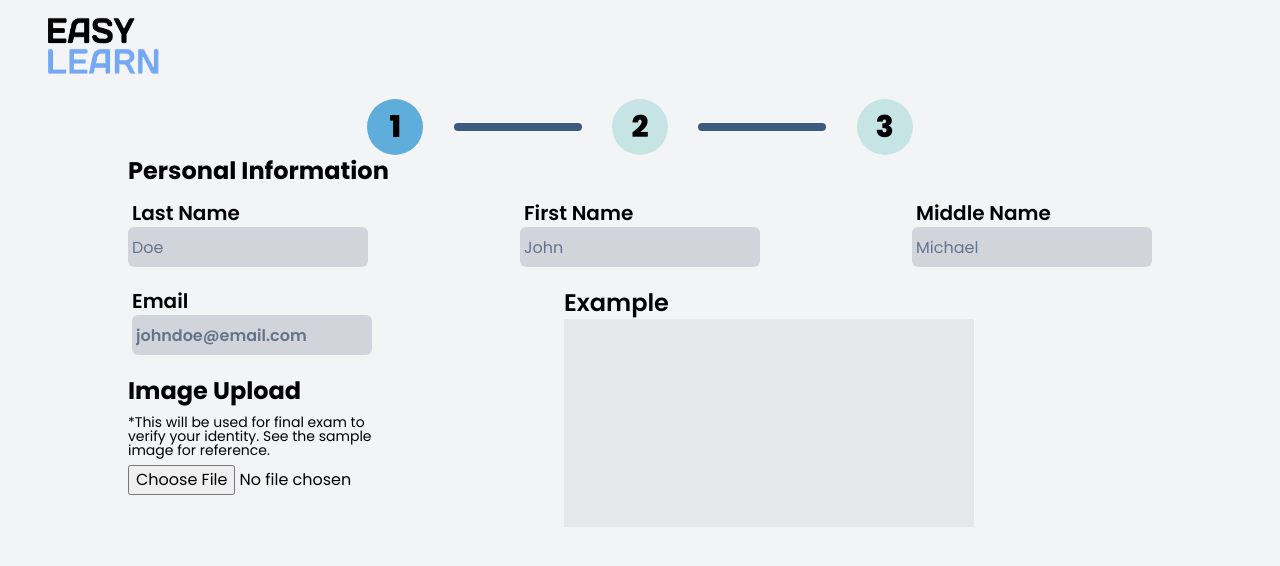
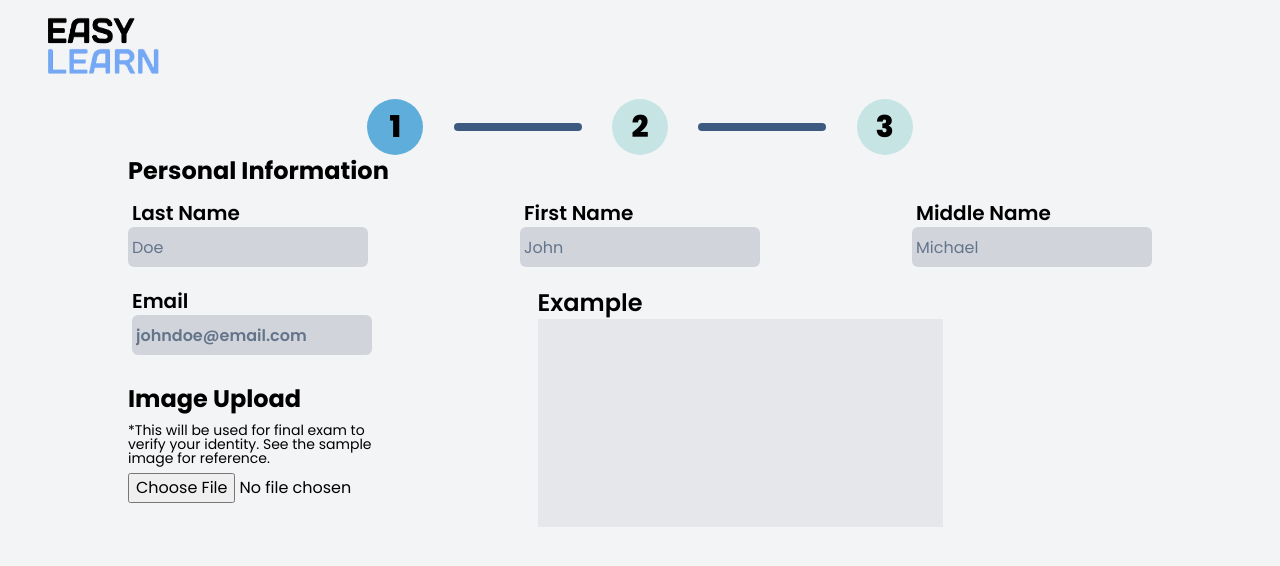
Before and after one commit to jdpena28/easylearn-kyc, a Next.js app: page / in a window 1280 px wide. Shown: the top 566 px of the page. Built offline with nearby package versions, Linux system fonts and the light colour scheme.

Commit message:
Fix: alignment issue for example of ID

```diff
--- a/pages/index.jsx
+++ b/pages/index.jsx
@@ -10,7 +10,7 @@ const App = () => {
     LastName: "",
     FirstName: "",
     MiddleName: "",
-    Email:""
+    Email: "",
   })
   return (
     <Layout>
@@ -42,31 +42,39 @@ const App = () => {
                 }}
               />
             </div>
+
+            <div className='grid grid-cols-5 justify-end'>
+              <div className='space-y-2'>
                 <div className='flex w-full'>
-              <label className='text-xl font-semibold pl-1' htmlFor='lastName'>
+                  <label
+                    className='text-xl font-semibold pl-1 mb-5'
+                    htmlFor='lastName'
+                  >
                     Email <br />
                     <input
                       className='bg-gray-300 text-base placeholder-slate-500 w-60 h-10 rounded-md pl-1'
                       type='email'
                       name='lastName'
                       id='lastName'
-                  onChange={(e) => {setEnrollee({ ...enrollee, Email: e.target.value })}}
+                      onChange={(e) => {
+                        setEnrollee({ ...enrollee, Email: e.target.value })
+                      }}
                       required
                       placeholder='johndoe@email.com'
                     />
                   </label>
-              <div className='w-full pl-48'>
-                <h4 className='font-semibold text-2xl'>Example</h4>
-                <div className='absolute h-52 w-[40%] bg-gray-200'></div>
                 </div>
-            </div>
-            <div className='space-y-2'>
                 <p className='text-2xl font-bold'>Image Upload</p>
                 <p className='text-sm w-64 leading-none'>
                   *This will be used for final exam to verify your identity. See
                   the sample image for reference.
                 </p>
                 <input type='file' id='img' name='img' accept='image/*'></input>
+              </div>
+              <div className='col-span-3 col-start-3'>
+                <h4 className='font-semibold text-2xl'>Example</h4>
+                <div className='h-52 w-[66%] bg-gray-200'></div>
+              </div>
             </div>
           </form>
         </div>
```
Lines whose indentation alone changed are shown as unchanged.
